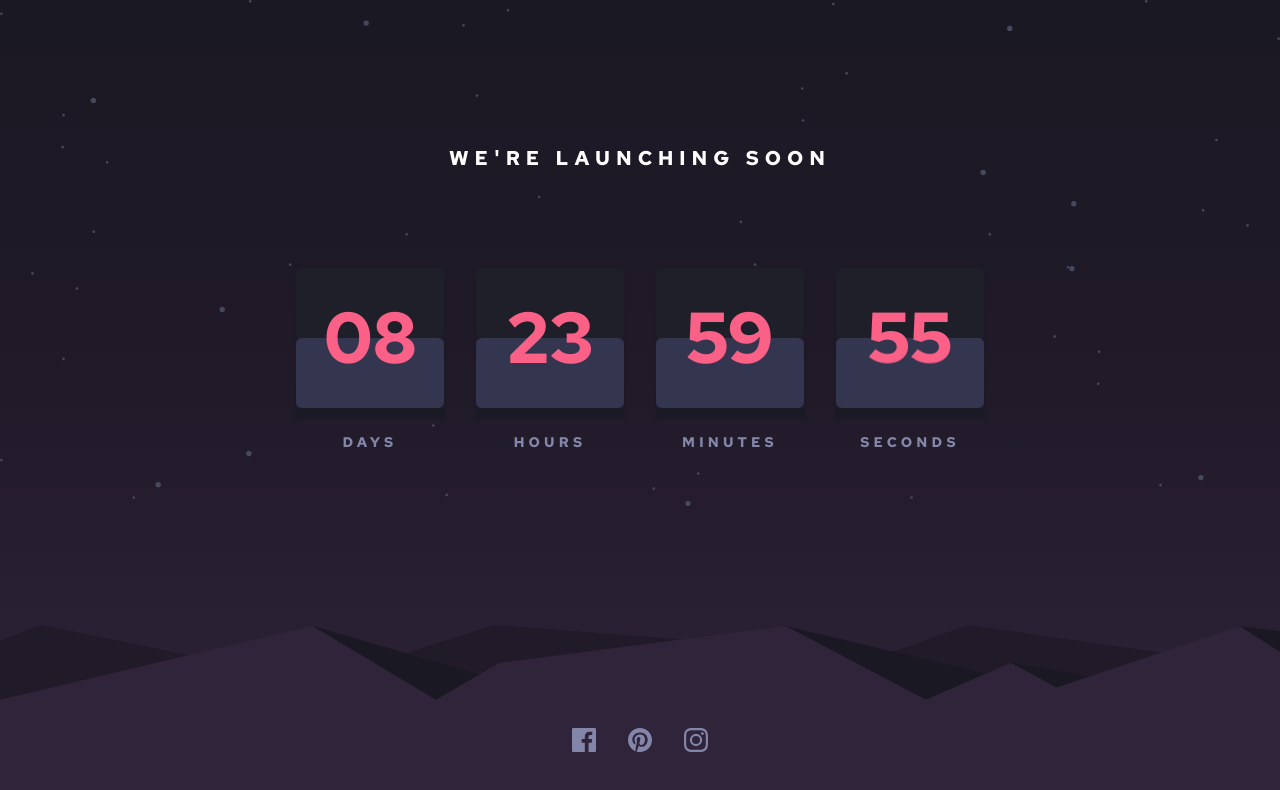
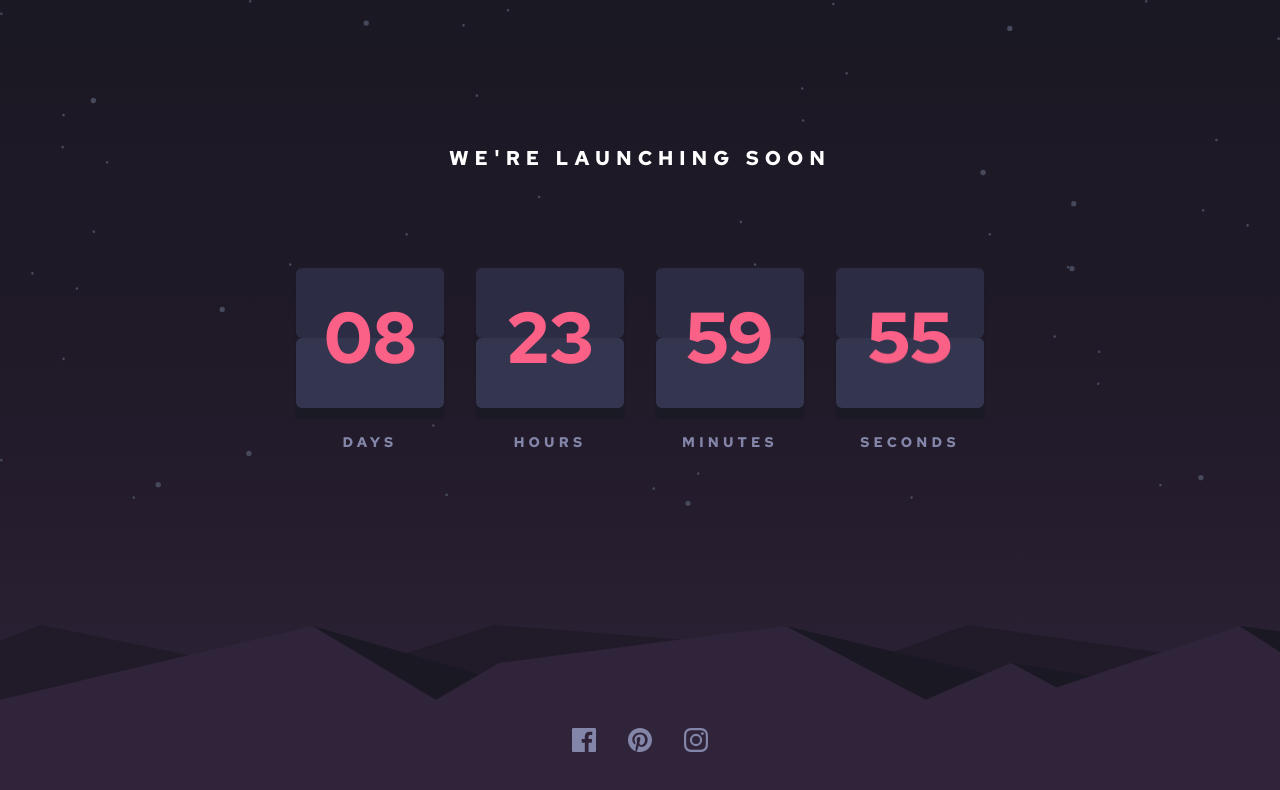
Before and after one commit to lucasweidas/launch-countdown-timer-fm, a Next.js app: page / in a window 1280 px wide. Shown: the top 790 px of the page. Built offline with nearby package versions, Linux system fonts and the light colour scheme.

Commit message:
add useCountdown hook

```diff
--- a/components/Countdown.tsx
+++ b/components/Countdown.tsx
@@ -45,37 +45,8 @@ const flipBottomVariants: Variants = {
 };
 
 export function Countdown() {
-  const countToDate = useRef(new Date().setHours(new Date().getHours() + 216));
-  const previousTimeBetweenDates = useRef(0);
-  const [seconds, setSeconds] = useState(12);
-  const [minutes, setMinutes] = useState(34);
-  const [hours, setHours] = useState(56);
-  const [days, setDays] = useState(78);
-
-  useEffect(() => {
-    const interval = setInterval(() => {
-      const currentDate = new Date();
-      const timeBetweenDates = Math.ceil(
-        (countToDate.current - currentDate.getTime()) / 1000
-      );
-
-      const newSeconds = timeBetweenDates % 60;
-      const newMinutes = Math.floor(timeBetweenDates / 60) % 60;
-      const newHours = Math.floor(timeBetweenDates / 3600) % 24;
-      const newDays = Math.floor(timeBetweenDates / 86400) % 30;
-
-      setSeconds(newSeconds);
-      setMinutes(newMinutes);
-      setHours(newHours);
-      setDays(newDays);
-
-      previousTimeBetweenDates.current = timeBetweenDates;
-    }, 250);
-
-    return () => {
-      clearInterval(interval);
-    };
-  }, []);
+  const endAt = useRef(new Date(Date.now() + 777_600_000));
+  const { days, hours, minutes, seconds } = useCountdown(endAt.current);
 
   return (
     <div className="grid grid-cols-2 gap-4 xs:grid-cols-4 md:gap-8">
@@ -90,13 +61,13 @@ export function Countdown() {
 const Timer = memo(function Timer({ time, label }: TimerProps) {
   return (
     <div className="flex flex-col gap-3 items-center md:gap-6">
-      <div className="w-timer md:w-timer-lg h-timer md:h-timer-lg relative shadow-timer md:shadow-timer-lg flex flex-col">
+      <div className="w-timer md:w-timer-lg h-timer md:h-timer-lg relative shadow-timer md:shadow-timer-lg flex flex-col rounded-md">
         <AnimatePresence initial={false} mode="popLayout">
           <motion.div
             key={crypto.randomUUID()}
             variants={flipTopVariants}
             exit="exit"
-            className="bg-indigo-850 w-full h-2/4 rounded-md overflow-hidden relative flex justify-center"
+            className="bg-indigo-800 w-full h-2/4 rounded-md overflow-hidden relative flex justify-center"
           >
             <span className="text-rose-300 font-bold text-4xl md:text-7xl leading-none absolute top-3.5 md:top-[2.125rem]">
               {time.toString().padStart(2, '0')}
@@ -122,3 +93,43 @@ const Timer = memo(function Timer({ time, label }: TimerProps) {
     </div>
   );
 });
+
+function useCountdown(endAt: Date) {
+  const previousTimeBetweenDates = useRef(0);
+  const [seconds, setSeconds] = useState(0);
+  const [minutes, setMinutes] = useState(0);
+  const [hours, setHours] = useState(0);
+  const [days, setDays] = useState(0);
+
+  useEffect(() => {
+    const interval = setInterval(() => {
+      const currentDate = new Date();
+      const timeBetweenDates = Math.ceil(
+        (endAt.getTime() - currentDate.getTime()) / 1000
+      );
+
+      const newSeconds = timeBetweenDates % 60;
+      const newMinutes = Math.floor(timeBetweenDates / 60) % 60;
+      const newHours = Math.floor(timeBetweenDates / 3600) % 24;
+      const newDays = Math.floor(timeBetweenDates / 86400) % 30;
+
+      setDays(newDays);
+      setHours(newHours);
+      setMinutes(newMinutes);
+      setSeconds(newSeconds);
+
+      previousTimeBetweenDates.current = timeBetweenDates;
+    }, 250);
+
+    return () => {
+      clearInterval(interval);
+    };
+  }, [endAt]);
+
+  return {
+    seconds,
+    minutes,
+    hours,
+    days,
+  };
+}
--- a/tailwind.config.ts
+++ b/tailwind.config.ts
@@ -12,6 +12,7 @@ const config: Config = {
         indigo: {
           400: 'hsl(237, 18%, 59%)',
           700: 'hsl(236, 21%, 26%)',
+          800: 'hsl(240, 21%, 22%)',
           850: 'hsl(235, 16%, 14%)',
           900: 'hsl(234, 17%, 12%)',
         },
```
